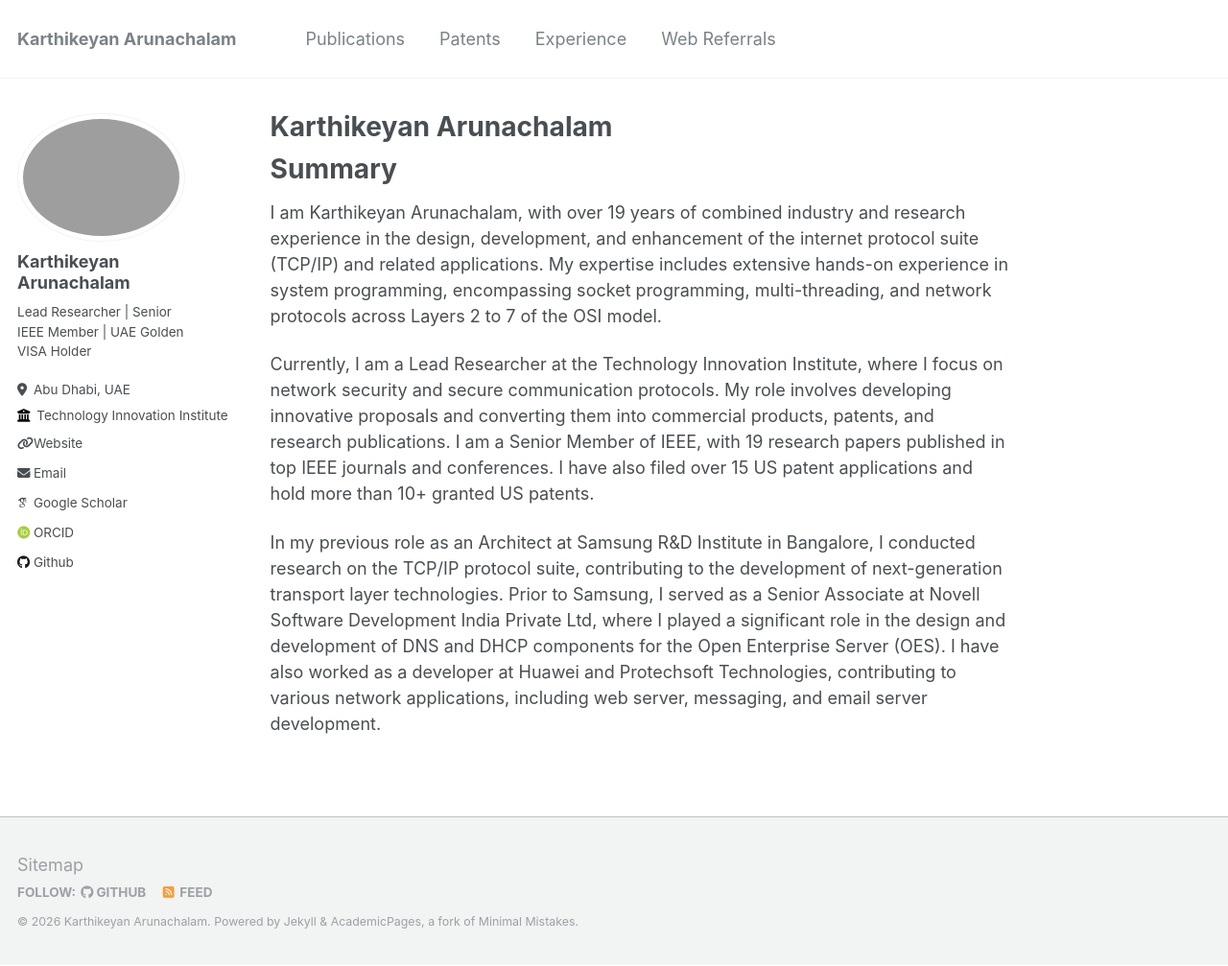
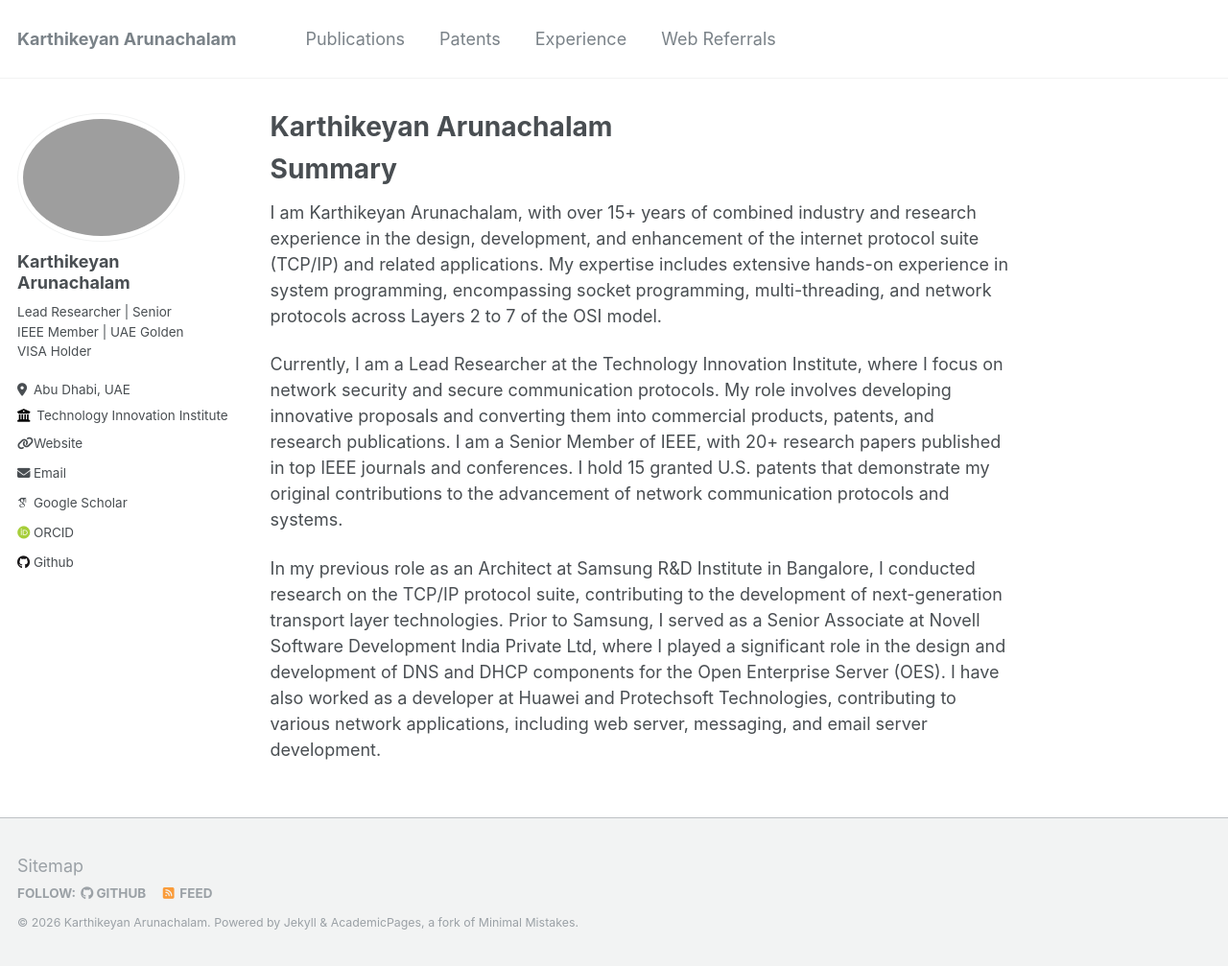
Before and after one commit to karthikeyansct/karthikeyansct.github.io, a Jekyll site: the page built from _pages/about.md, in a window 1280 px wide and 1007 px high. Shown: the whole window at 96% size. Built offline with Jekyll 4.4.1, drawn with Linux system fonts in a browser that asks for light colours; some web fonts are replaced.

Commit message:
Update about.md

```diff
--- a/_pages/about.md
+++ b/_pages/about.md
@@ -9,8 +9,8 @@ redirect_from:
 
 Summary
 ======
-I am Karthikeyan Arunachalam, with over 19 years of combined industry and research experience in the design, development, and enhancement of the internet protocol suite (TCP/IP) and related applications. My expertise includes extensive hands-on experience in system programming, encompassing socket programming, multi-threading, and network protocols across Layers 2 to 7 of the OSI model.
+I am Karthikeyan Arunachalam, with over 15+ years of combined industry and research experience in the design, development, and enhancement of the internet protocol suite (TCP/IP) and related applications. My expertise includes extensive hands-on experience in system programming, encompassing socket programming, multi-threading, and network protocols across Layers 2 to 7 of the OSI model.
 
-Currently, I am a Lead Researcher at the Technology Innovation Institute, where I focus on network security and secure communication protocols. My role involves developing innovative proposals and converting them into commercial products, patents, and research publications. I am a Senior Member of IEEE, with 19 research papers published in top IEEE journals and conferences. I have also filed over 15 US patent applications and hold more than 10+ granted US patents.
+Currently, I am a Lead Researcher at the Technology Innovation Institute, where I focus on network security and secure communication protocols. My role involves developing innovative proposals and converting them into commercial products, patents, and research publications. I am a Senior Member of IEEE, with 20+ research papers published in top IEEE journals and conferences. I hold 15 granted U.S. patents that demonstrate my original contributions to the advancement of network communication protocols and systems.
 
 In my previous role as an Architect at Samsung R&D Institute in Bangalore, I conducted research on the TCP/IP protocol suite, contributing to the development of next-generation transport layer technologies. Prior to Samsung, I served as a Senior Associate at Novell Software Development India Private Ltd, where I played a significant role in the design and development of DNS and DHCP components for the Open Enterprise Server (OES). I have also worked as a developer at Huawei and Protechsoft Technologies, contributing to various network applications, including web server, messaging, and email server development.
```
